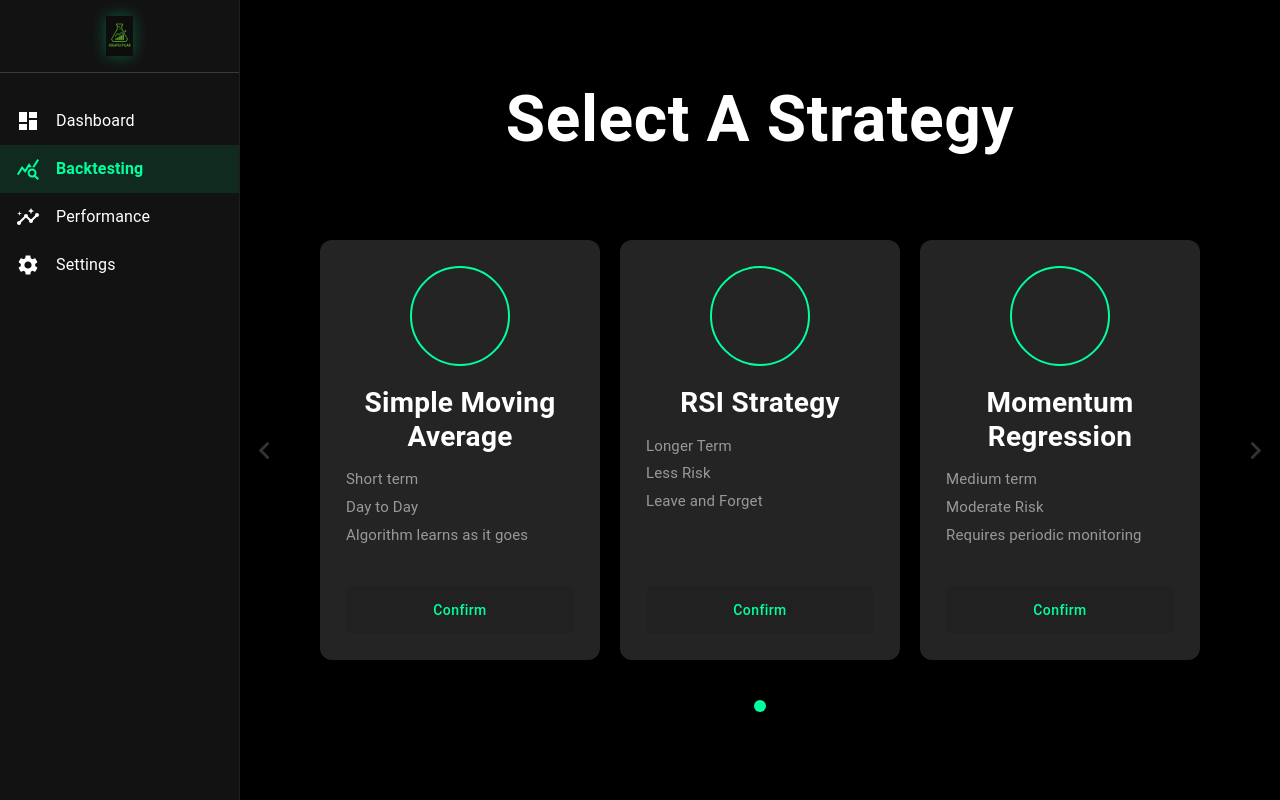
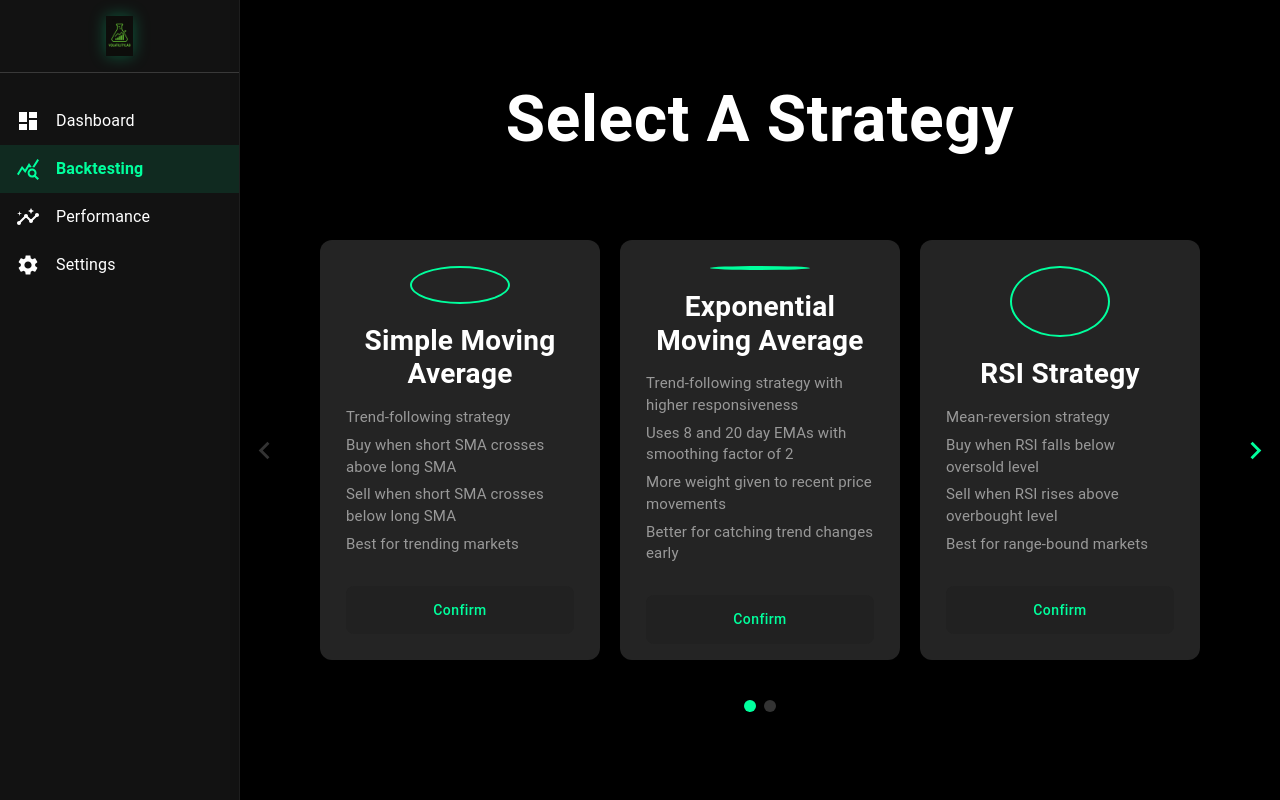
Before and after one commit to ramiradaideh/VolatilityLab, a React (Create React App) app in the folder frontend/: page /backtest in a window 1280 px wide. Built offline with nearby package versions, Linux system fonts and the light colour scheme.

Commit message:
"Added EMA strategy"

```diff
--- a/frontend/src/components/pages/Dashboard.js
+++ b/frontend/src/components/pages/Dashboard.js
@@ -18,14 +18,6 @@ const CARD_MIN_HEIGHT = 240;
 const Dashboard = () => {
   return (
     <MainLayout>
-      <Box sx={{ mb: 4 }}>
-        <Typography variant="h3" sx={{ mb: 1, fontWeight: 600 }}>
-          Dashboard
-        </Typography>
-        <Typography variant="subtitle1" sx={{ color: 'text.secondary' }}>
-          Overview of your trading performance and statistics
-        </Typography>
-      </Box>
 
       <Grid container spacing={3}>
         {/* Performance Summary Card */}
--- a/frontend/src/data/strategies.js
+++ b/frontend/src/data/strategies.js
@@ -3,44 +3,45 @@
  */
 const STRATEGIES = [
   {
-    id: 1,
-    name: 'Simple Moving Average',
-    description: 'A trend-following strategy that generates signals based on the crossing of short and long-term moving averages.',
-    type: 'trend-following',
-    complexity: 'beginner',
-    bestFor: 'trending markets',
+    id: "simple_moving_average",
+    name: "Simple Moving Average",
     bulletPoints: [
-      'Short term',
-      'Day to Day',
-      'Algorithm learns as it goes'
+      "Trend-following strategy",
+      "Buy when short SMA crosses above long SMA",
+      "Sell when short SMA crosses below long SMA",
+      "Best for trending markets"
     ]
   },
   {
-    id: 2,
-    name: 'RSI Strategy',
-    description: 'A mean-reversion strategy that identifies overbought and oversold conditions using the Relative Strength Index.',
-    type: 'mean-reversion',
-    complexity: 'intermediate',
-    bestFor: 'range-bound markets',
+    id: "exponential_moving_average",
+    name: "Exponential Moving Average",
     bulletPoints: [
-      'Longer Term',
-      'Less Risk',
-      'Leave and Forget'
+      "Trend-following strategy with higher responsiveness",
+      "Uses 8 and 20 day EMAs with smoothing factor of 2",
+      "More weight given to recent price movements",
+      "Better for catching trend changes early"
     ]
   },
   {
-    id: 3,
-    name: 'Momentum Regression',
-    description: 'An advanced momentum strategy that uses multiple timeframes and regression analysis for signal generation.',
-    type: 'momentum',
-    complexity: 'advanced',
-    bestFor: 'volatile markets with clear trends',
+    id: "rsi_strategy",
+    name: "RSI Strategy",
     bulletPoints: [
-      'Medium term',
-      'Moderate Risk',
-      'Requires periodic monitoring'
+      "Mean-reversion strategy",
+      "Buy when RSI falls below oversold level",
+      "Sell when RSI rises above overbought level",
+      "Best for range-bound markets"
     ]
   },
+  {
+    id: "momentum_regression",
+    name: "Momentum Regression",
+    bulletPoints: [
+      "Advanced multi-timeframe strategy",
+      "Uses regression analysis on price movements",
+      "Adapts to market volatility",
+      "Performs well in trending markets with volatility"
+    ]
+  }
 ];
 
 export default STRATEGIES;
```
Also changed, not shown: 1 other file (tests, documents, lock files or other folders).
